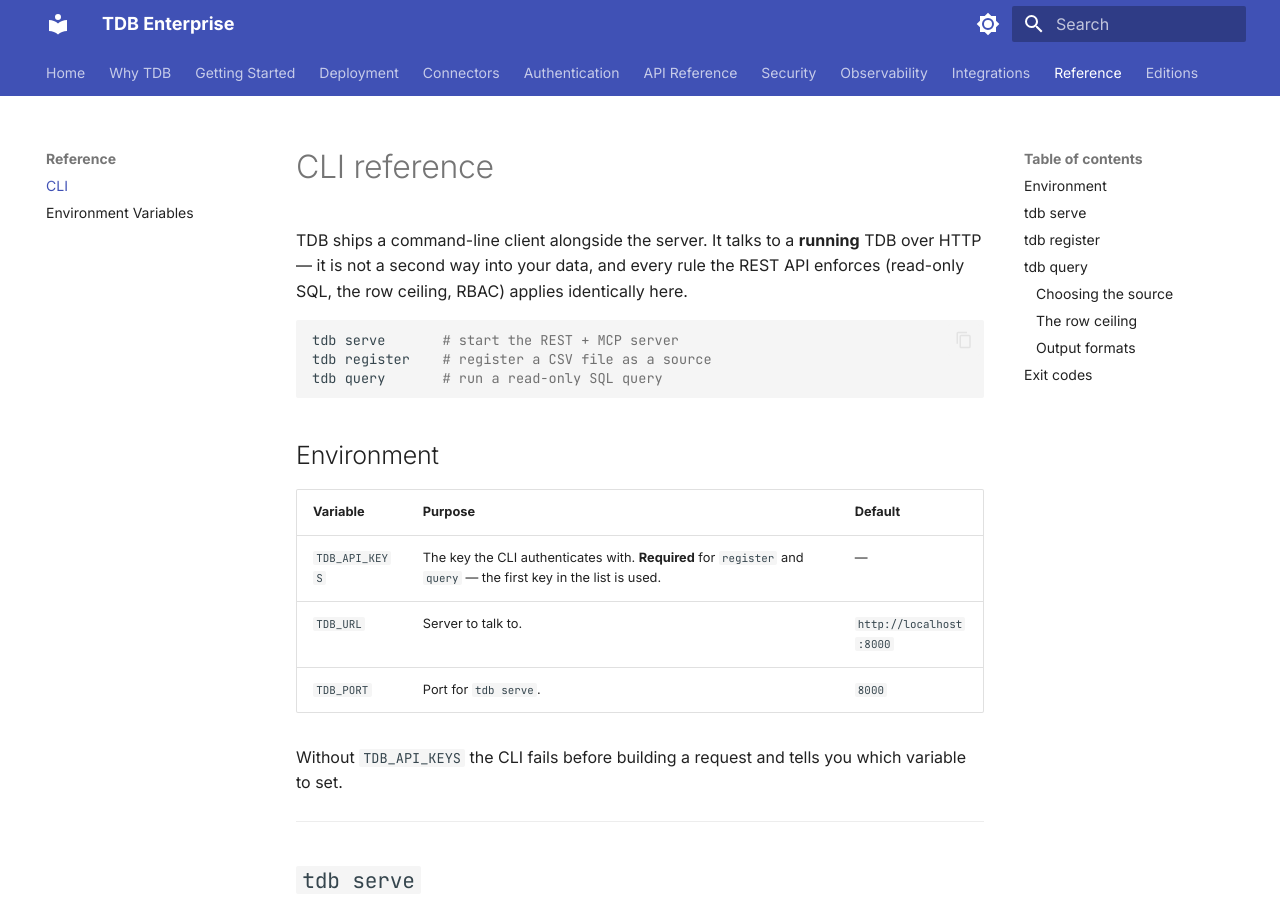
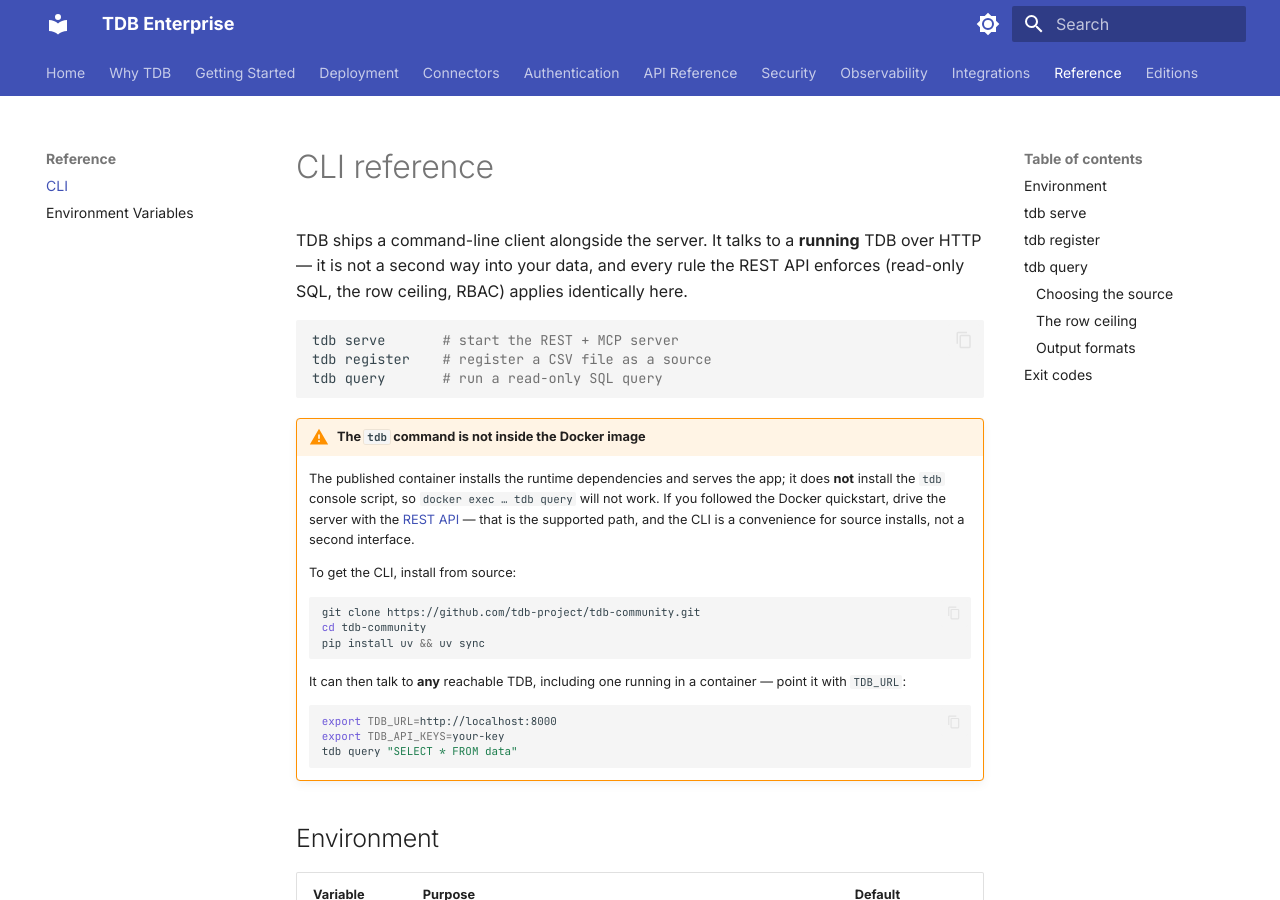
Before and after one commit to tdb-project/tdb-docs, an MkDocs documentation site: the page built from docs/reference/cli.md, in a window 1280 px wide and 900 px high. Built offline with MkDocs 1.6.1 and Material for MkDocs 9.7.7, drawn with Linux system fonts in a browser that asks for light colours.

Commit message:
docs(cli): say where the tdb command actually is
The page I added an hour ago described three commands without saying how to get
them, and the answer is not what a reader would assume. The published Docker
image installs requirements.txt and copies src/; it never installs the project,
so [project.scripts] tdb is never generated and `docker exec tdb ...` fails with
"executable file not found". Community's documented install path is Docker, so
the most likely reader of this page had no way to run anything on it.

Found by running the published 0.5.0 image rather than by reading the
Dockerfile — the same way the two display bugs in this CLI were found.

The page now leads with where the CLI lives (a source install), states plainly
that the container does not have it, points container users at the REST API, and
shows TDB_URL pointing a locally installed CLI at a containerised server, which
is the combination that actually works.

Not changing the image: adding a console script to a server container is a
packaging decision, not a docs fix, and the REST API is the supported path for
that deployment.

Co-Authored-By: Claude Opus 5 <noreply@anthropic.com>

````diff
--- a/docs/reference/cli.md
+++ b/docs/reference/cli.md
@@ -9,6 +9,31 @@ tdb serve       # start the REST + MCP server
 tdb register    # register a CSV file as a source
 tdb query       # run a read-only SQL query
 ```
+
+!!! warning "The `tdb` command is not inside the Docker image"
+    The published container installs the runtime dependencies and serves the
+    app; it does **not** install the `tdb` console script, so
+    `docker exec … tdb query` will not work. If you followed the Docker
+    quickstart, drive the server with the [REST API](../api/query.md) — that is
+    the supported path, and the CLI is a convenience for source installs, not a
+    second interface.
+
+    To get the CLI, install from source:
+
+    ```bash
+    git clone https://github.com/tdb-project/tdb-community.git
+    cd tdb-community
+    pip install uv && uv sync
+    ```
+
+    It can then talk to **any** reachable TDB, including one running in a
+    container — point it with `TDB_URL`:
+
+    ```bash
+    export TDB_URL=http://localhost:8000
+    export TDB_API_KEYS=your-key
+    tdb query "SELECT * FROM data"
+    ```
 
 ## Environment
 
````
